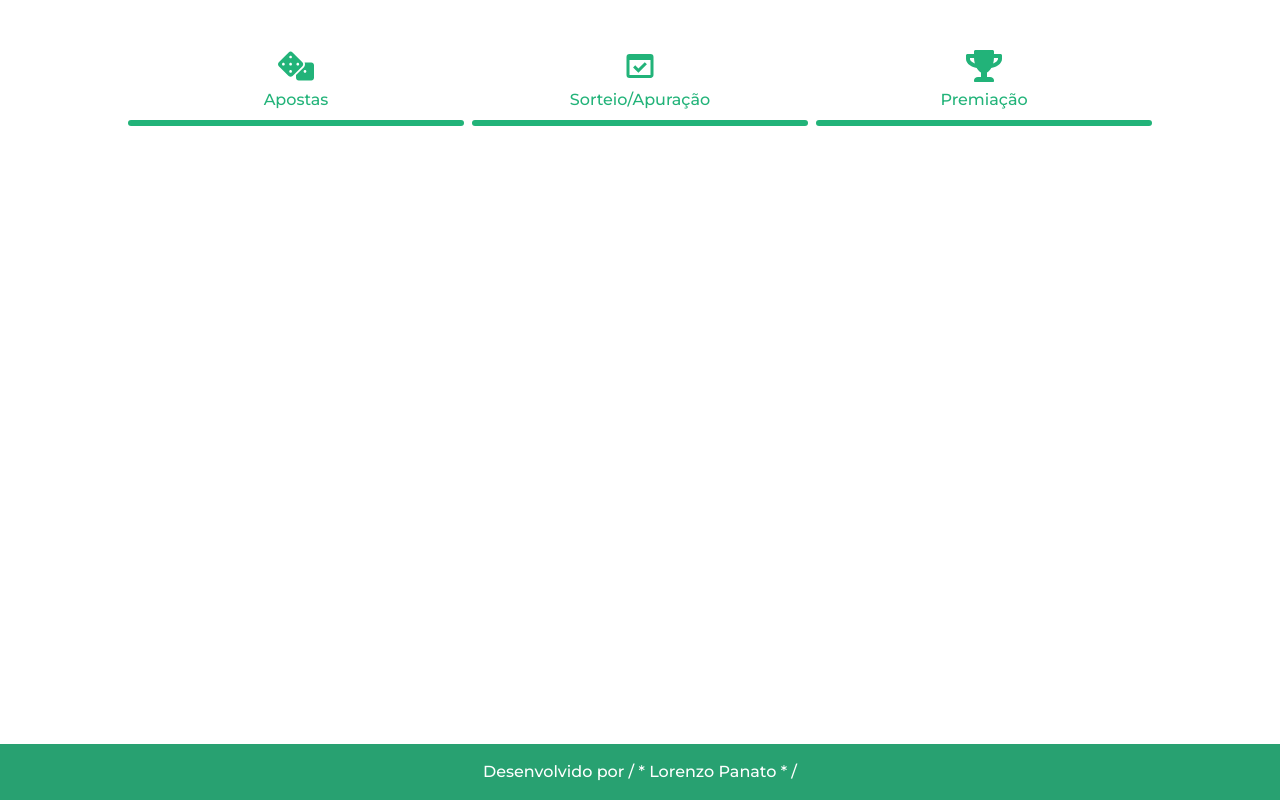
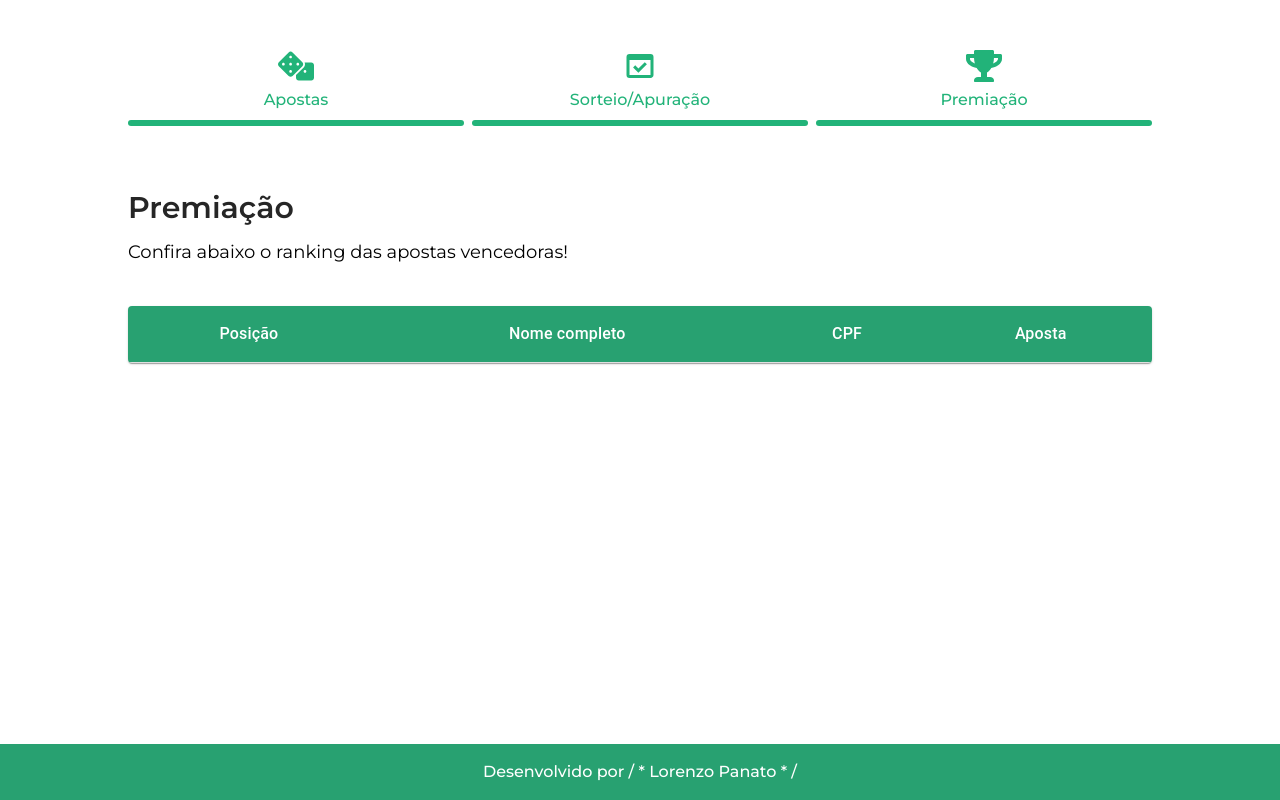
Before and after one commit to lorenzopanato/SorteMax, a React (Vite) app: page /awards in a window 1280 px wide. Built offline with nearby package versions, Linux system fonts and the light colour scheme.

Commit message:
feat: add awards page structure

```diff
--- a/src/pages/Awards/Awards.tsx
+++ b/src/pages/Awards/Awards.tsx
@@ -1,11 +1,94 @@
+import {
+  Table,
+  TableBody,
+  TableCell,
+  TableContainer,
+  TableHead,
+  TableRow,
+} from "@mui/material";
 import ProgressBar from "../../components/ProgressBar/ProgressBar";
+import Paper from "@mui/material/Paper";
+import { useEffect, useState } from "react";
+import { BetData } from "../../utils/interfaces";
 
 export default function Awards() {
+  const [winningBets, setWinningBets] = useState<BetData[]>();
+
+  useEffect(() => {
+    // recupera as apostas vencedoras do local storage
+    setWinningBets(JSON.parse(localStorage.getItem("winningBets") || "[]"));
+  }, []);
+
   return (
     <>
       <main>
         <section className="mt-12 w-full max-w-screen-lg">
           <ProgressBar />
+          <h1 className="text-2xl sm:text-3xl mt-16 text-start font-semibold text-darkText">
+            Premiação
+          </h1>
+          <p className="text-base sm:text-lg mt-3">
+            Confira abaixo o ranking das apostas vencedoras!
+          </p>
+
+          <div className="mt-10">
+            <TableContainer component={Paper}>
+              <Table sx={{ minWidth: 650 }} aria-label="simple table">
+                <TableHead className="bg-secondary">
+                  <TableRow>
+                    <TableCell
+                      align="center"
+                      sx={{ color: "white", fontSize: "1rem" }}
+                    >
+                      Posição
+                    </TableCell>
+                    <TableCell
+                      align="center"
+                      sx={{ color: "white", fontSize: "1rem" }}
+                    >
+                      Nome completo
+                    </TableCell>
+                    <TableCell
+                      align="center"
+                      sx={{ color: "white", fontSize: "1rem" }}
+                    >
+                      CPF
+                    </TableCell>
+                    <TableCell
+                      align="center"
+                      sx={{ color: "white", fontSize: "1rem" }}
+                    >
+                      Aposta
+                    </TableCell>
+                  </TableRow>
+                </TableHead>
+                <TableBody>
+                  {winningBets &&
+                    winningBets.map((bet, index) => (
+                      <TableRow
+                        key={bet.id}
+                        sx={{
+                          "&:last-child td, &:last-child th": { border: 0 },
+                        }}
+                      >
+                        <TableCell align="center" sx={{ fontSize: "1rem" }}>
+                          {index + 1}°
+                        </TableCell>
+                        <TableCell align="center" sx={{ fontSize: "1rem" }}>
+                          {bet.name}
+                        </TableCell>
+                        <TableCell align="center" sx={{ fontSize: "1rem" }}>
+                          {bet.cpf}
+                        </TableCell>
+                        <TableCell align="center" sx={{ fontSize: "1rem" }}>
+                          {bet.numbers.join(", ")}
+                        </TableCell>
+                      </TableRow>
+                    ))}
+                </TableBody>
+              </Table>
+            </TableContainer>
+          </div>
         </section>
       </main>
     </>
--- a/src/pages/Raffle/Raffle.tsx
+++ b/src/pages/Raffle/Raffle.tsx
@@ -24,6 +24,7 @@ import "swiper/css/navigation";
 import "swiper/css/pagination";
 import { Autoplay } from "swiper/modules";
 import { Button, Dialog, DialogActions, DialogContent, DialogContentText } from "@mui/material";
+import { useNavigate } from "react-router-dom";
 
 export default function Raffle() {
   const [selectedNumbers, setSelectedNumbers] = useState<number[]>([]);
@@ -34,6 +35,7 @@ export default function Raffle() {
   );
   const [swiper, setSwiper] = useState<any>(null);
   const [open, setOpen] = useState(false);
+  const navigate = useNavigate();
 
   const handleClickOpen = () => {
     setOpen(true);
@@ -57,7 +59,7 @@ export default function Raffle() {
     let availableNumbers = [...numbers];
     let rounds = 0;
     let currentNumbers: number[] = [];
-    let winningBets: BetData[] = [];
+    let localWinningBets: BetData[] = [];
 
     while (rounds < 25) {
       // Sortear 5 números aleatórios
@@ -76,12 +78,12 @@ export default function Raffle() {
       }
 
       // Verificar apostas vencedoras
-      winningBets = bets.filter((bet: BetData) => {
+      localWinningBets = bets.filter((bet: BetData) => {
         return bet.numbers.every((number) => currentNumbers.includes(number));
       });
 
-      if (winningBets.length > 0) {
-        winningBets.sort((a, b) => {
+      if (localWinningBets.length > 0) {
+        localWinningBets.sort((a, b) => {
           if (a.name < b.name) {
             return -1;
           }
@@ -91,14 +93,15 @@ export default function Raffle() {
           return 0;
         });
 
-        setWinningBets(winningBets);
+        setWinningBets(localWinningBets);
+        localStorage.setItem("winningBets", JSON.stringify(localWinningBets));
         break;
       } else {
         rounds++;
       }
     }
 
-    if (winningBets.length > 0) {
+    if (localWinningBets.length > 0) {
       enqueueSnackbar("Apostas vencedoras foram encontradas!", {
         variant: "success",
       });
@@ -424,7 +427,7 @@ export default function Raffle() {
               Cancelar
             </Button>
             <Button
-              //onClick={() => handleNextStep()}
+              onClick={() => navigate("/awards")}
               sx={{
                 fontWeight: "500",
                 fontFamily: "Inter, sans-serif",
--- a/src/slices/betsSlice.tsx
+++ b/src/slices/betsSlice.tsx
@@ -49,7 +49,8 @@ export const betsSlice = createSlice({
       }
     },
     clearBets: () => {
-      localStorage.removeItem("bets"); // Remover do localStorage
+      localStorage.removeItem("bets"); // Remove apostas do local storage
+      localStorage.removeItem("winningBets"); // Remove apostas vencedoras do local storage
       return [];
     },
   },
```
